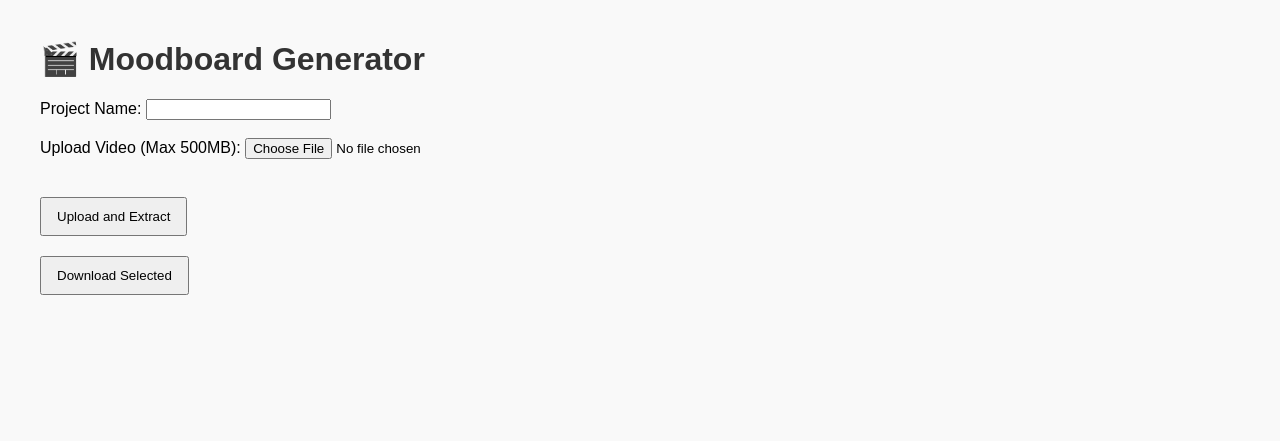
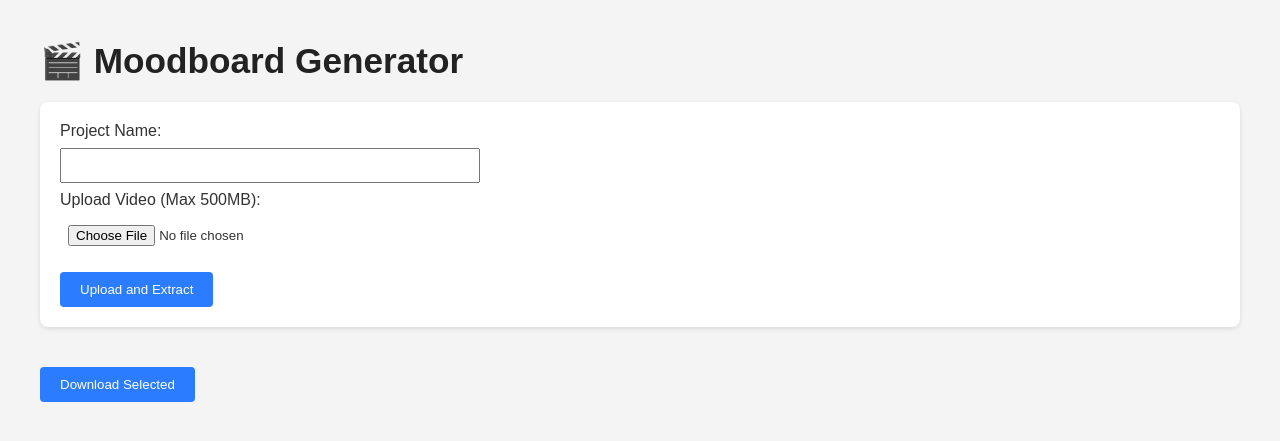
Before and after one commit to kevinjinkwankim-stack/moodboard-app-2, a Flask app: page / in a window 1280 px wide. Shown: the top 441 px of the page. Run offline with Flask 3, Linux system fonts and the light colour scheme.

Commit message:
Update index.html

```diff
--- a/templates/index.html
+++ b/templates/index.html
@@ -2,24 +2,74 @@
 <html lang="en">
 <head>
   <meta charset="UTF-8">
-  <title>Moodboard Generator</title>
+  <title>🎬 Moodboard Generator</title>
   <style>
-    body { font-family: Arial, sans-serif; margin: 40px; background: #f9f9f9; }
-    h1 { color: #333; font-size: 2em; }
-    .frame-box { display: inline-block; margin: 10px; text-align: center; }
-    img { border-radius: 6px; max-width: 200px; display: block; margin-bottom: 5px; }
-    button { margin-top: 20px; padding: 10px 15px; cursor: pointer; }
+    body {
+      font-family: Arial, sans-serif;
+      margin: 40px;
+      background: #f4f4f4;
+      color: #333;
+    }
+    h1 {
+      color: #222;
+      font-size: 2.2em;
+      margin-bottom: 20px;
+    }
+    form {
+      margin-bottom: 30px;
+      background: #fff;
+      padding: 20px;
+      border-radius: 8px;
+      box-shadow: 0 2px 5px rgba(0,0,0,0.1);
+    }
+    input[type="text"], input[type="file"] {
+      padding: 8px;
+      margin: 8px 0;
+      width: 100%;
+      max-width: 400px;
+    }
+    button {
+      padding: 10px 20px;
+      margin-top: 10px;
+      margin-right: 10px;
+      border: none;
+      background-color: #2b7cff;
+      color: white;
+      border-radius: 4px;
+      cursor: pointer;
+    }
+    button:hover {
+      background-color: #1a5fd6;
+    }
+    #frameContainer {
+      display: flex;
+      flex-wrap: wrap;
+      gap: 20px;
+    }
+    .frame-box {
+      display: flex;
+      flex-direction: column;
+      align-items: center;
+      background: white;
+      padding: 10px;
+      border-radius: 8px;
+      box-shadow: 0 2px 4px rgba(0,0,0,0.1);
+    }
+    .frame-box img {
+      max-width: 200px;
+      border-radius: 6px;
+    }
   </style>
 </head>
 <body>
   <h1>🎬 Moodboard Generator</h1>
 
   <form id="uploadForm" enctype="multipart/form-data">
-    <label for="name">Project Name:</label>
-    <input type="text" id="name" name="name" required><br><br>
+    <label for="name">Project Name:</label><br>
+    <input type="text" id="name" name="name" required><br>
 
-    <label for="video">Upload Video (Max 500MB):</label>
-    <input type="file" id="video" name="video" accept="video/*" required><br><br>
+    <label for="video">Upload Video (Max 500MB):</label><br>
+    <input type="file" id="video" name="video" accept="video/*" required><br>
 
     <button type="submit">Upload and Extract</button>
   </form>
@@ -38,15 +88,28 @@
     form.onsubmit = async (e) => {
       e.preventDefault();
       const formData = new FormData(form);
-      const res = await fetch('/upload', { method: 'POST', body: formData });
+
+      const res = await fetch('/upload', {
+        method: 'POST',
+        body: formData
+      });
+
       const data = await res.json();
-
       frameContainer.innerHTML = '';
       currentProject = data.project;
+
+      if (!data.frames || !data.frames.length) {
+        alert("No frames extracted. Please check your video.");
+        return;
+      }
+
       data.frames.forEach(f => {
         const div = document.createElement('div');
         div.className = 'frame-box';
-        div.innerHTML = `<input type="checkbox" class="frame-checkbox" value="${f}"><img src="/static/${f}">`;
+        div.innerHTML = `
+          <input type="checkbox" class="frame-checkbox" value="${f}">
+          <img src="/static/${f}" alt="Frame">
+        `;
         frameContainer.appendChild(div);
       });
 
@@ -54,7 +117,7 @@
       downloadAllBtn.onclick = () => {
         window.location.href = `/download_zip/${currentProject}`;
       };
-    }
+    };
 
     function downloadSelected() {
       const checked = document.querySelectorAll('.frame-checkbox:checked');
@@ -64,7 +127,9 @@
 
       fetch('/download_selected', {
         method: 'POST',
-        headers: { 'Content-Type': 'application/json' },
+        headers: {
+          'Content-Type': 'application/json'
+        },
         body: JSON.stringify({ files, zip_name: zipName })
       })
       .then(res => res.blob())
```
